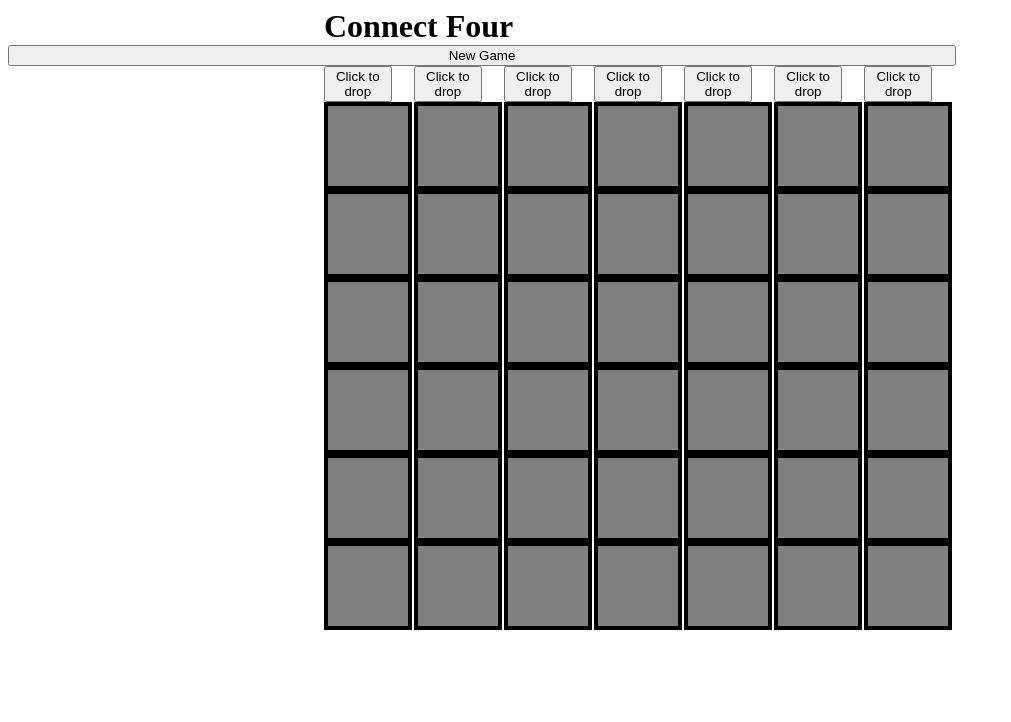
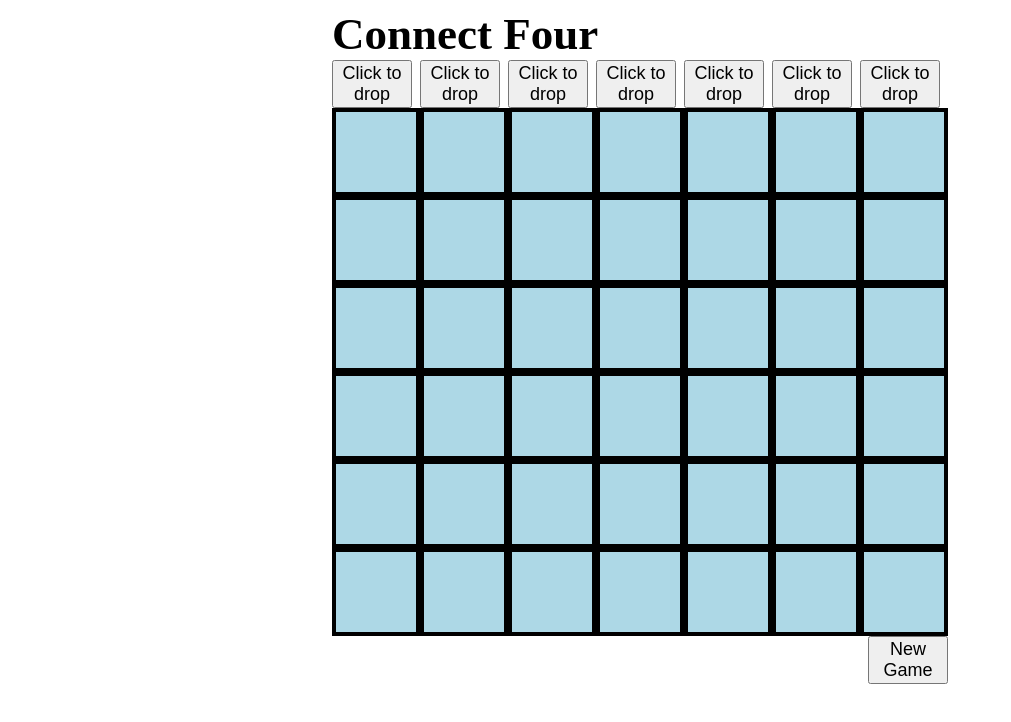
Before and after one commit to alwat91/connect-four, a plain HTML site: page index.html in a window 1280 px wide. Both pictures are taken after a click on the button "New Game". Shown: the whole page, without its empty margins (0-1011 px from the left). Drawn offline with nearby package versions, Linux system fonts and the light colour scheme.

Commit message:
Did some css polishing

```diff
--- a/index.html
+++ b/index.html
@@ -12,7 +12,7 @@
   </head>
   <body>
     <h1>Connect Four</h1>
-    <button type="button" id="new-game">New Game</button>
+
     <div class = "flash-msg"> </div>
     <div class = "board">
       <div class="column" data-columns = "1">
@@ -162,6 +162,7 @@
         <div class="space" data-row="6">
 
         </div>
+        <button type="button" id="new-game">New Game</button>
       </div>
     </div>
 
--- a/scripts/script.js
+++ b/scripts/script.js
@@ -7,6 +7,7 @@ var gameEngine = {
     this.board = [[], [], [], [], [], [], []];
     this.player = "b";
     this.gameOver = false;
+    viewEngine.clearFlash();
 
   },
 
@@ -23,6 +24,7 @@ var gameEngine = {
   isValidMove: function(columnNumber){
     if(!this.gameOver){
       if(!this.board[columnNumber] || this.board[columnNumber].length < 6){
+        viewEngine.clearFlash();
         return true;
       }
       viewEngine.flashMessage("Please choose a column that isn't full.");
@@ -89,6 +91,10 @@ var gameEngine = {
 
   },
 
+  checkDiag: function(columnNumber){
+
+  },
+
   makeMove: function(columnNumber){
     if(this.isValidMove(columnNumber)){
       this.board[columnNumber].push(this.player);
@@ -140,12 +146,6 @@ var gameController = {
   onClickDropPiece: function(columnNumber){
     var columnNumber = $(this).attr('data-columns');
     var isValidMove = gameEngine.makeMove(columnNumber-1);
-    // if(!isValidMove){
-    //   viewEngine.flashMessage("Please choose a column that isn't full.")
-    // }
-    // else{
-    //   viewEngine.clearFlash();
-    // }
     viewEngine.refreshBoardView();
 
   }
--- a/styles/styles.css
+++ b/styles/styles.css
@@ -3,8 +3,7 @@
 }
 
 .space {
-  background-color: grey;
-  /*block-size: 10;*/
+  background-color: LightBlue;
   height: 80px;
   width: 80px;
   border: 4px solid black;
@@ -16,12 +15,14 @@
 
 .board {
   margin: 0 auto;
-  width: 50%;
+  width: 616px;
 }
 
 h1 {
   margin: 0 auto;
-  width: 50%;
+  width: 616px;
+  font-family: Helvetica sans-serif;
+  font-size: 45px;
 }
 
 .black-piece {
@@ -40,5 +41,10 @@ h1 {
   margin: 5px auto;
 }
 button {
-  width: 75%;
+  font-size: 18px;
+  width: 80px;
 }
+#new-game{
+  margin: 0 auto;
+  float: right;
+}
```
